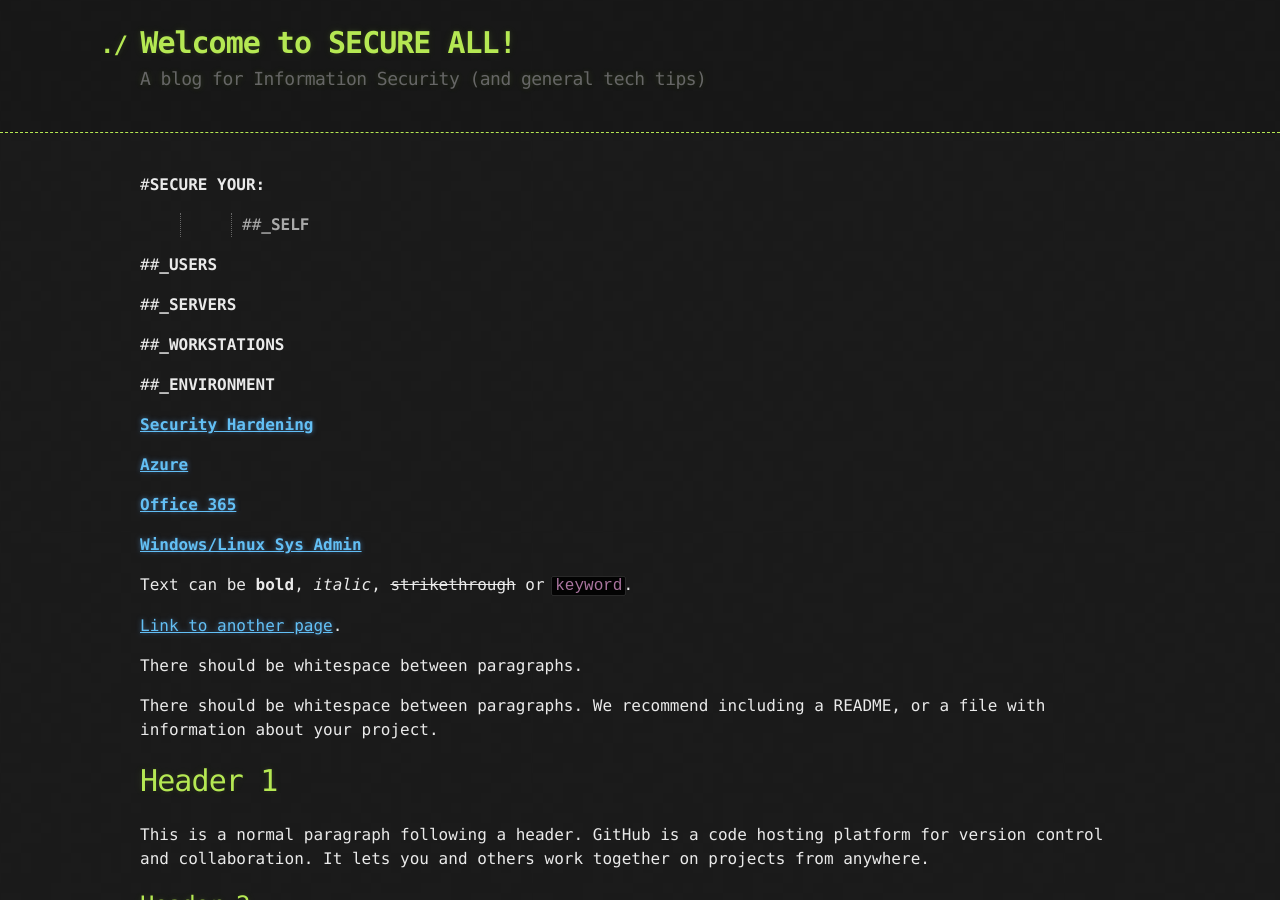
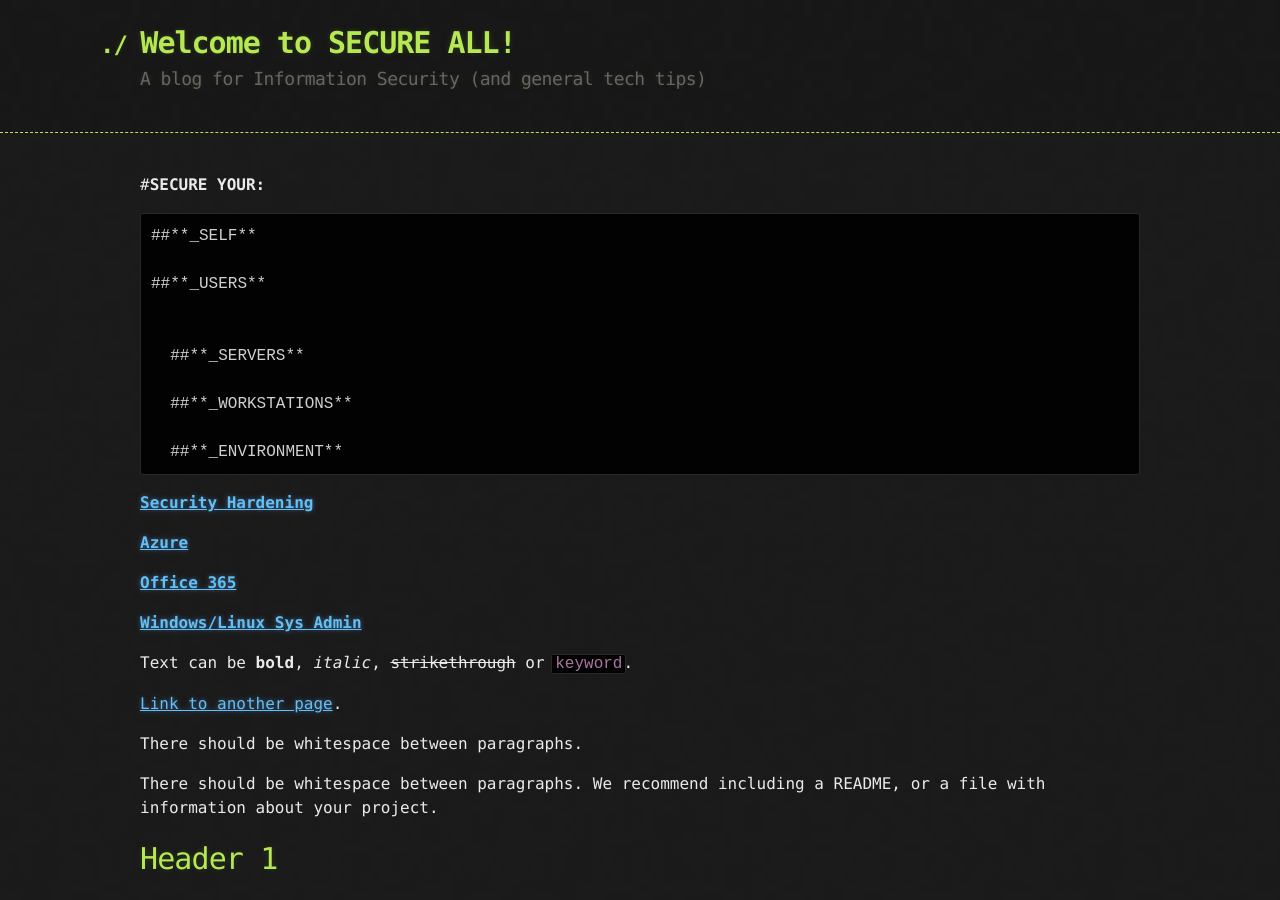
Before and after one commit to shnlnryn/blog, a Jekyll site: the page built from index.md, in a window 1280 px wide and 900 px high. Built offline with Jekyll 4.4.1, drawn with Linux system fonts in a browser that asks for light colours.

```diff
--- a/index.md
+++ b/index.md
@@ -6,15 +6,16 @@ layout: default
 
 #**SECURE YOUR:**
 
-  >>##**_SELF**
+    ##**_SELF**
 
-  ##**_USERS**
+    ##**_USERS**
 
-  ##**_SERVERS**
 
-  ##**_WORKSTATIONS**
+      ##**_SERVERS**
 
-  ##**_ENVIRONMENT**
+      ##**_WORKSTATIONS**
+
+      ##**_ENVIRONMENT**
 
 
 
```
